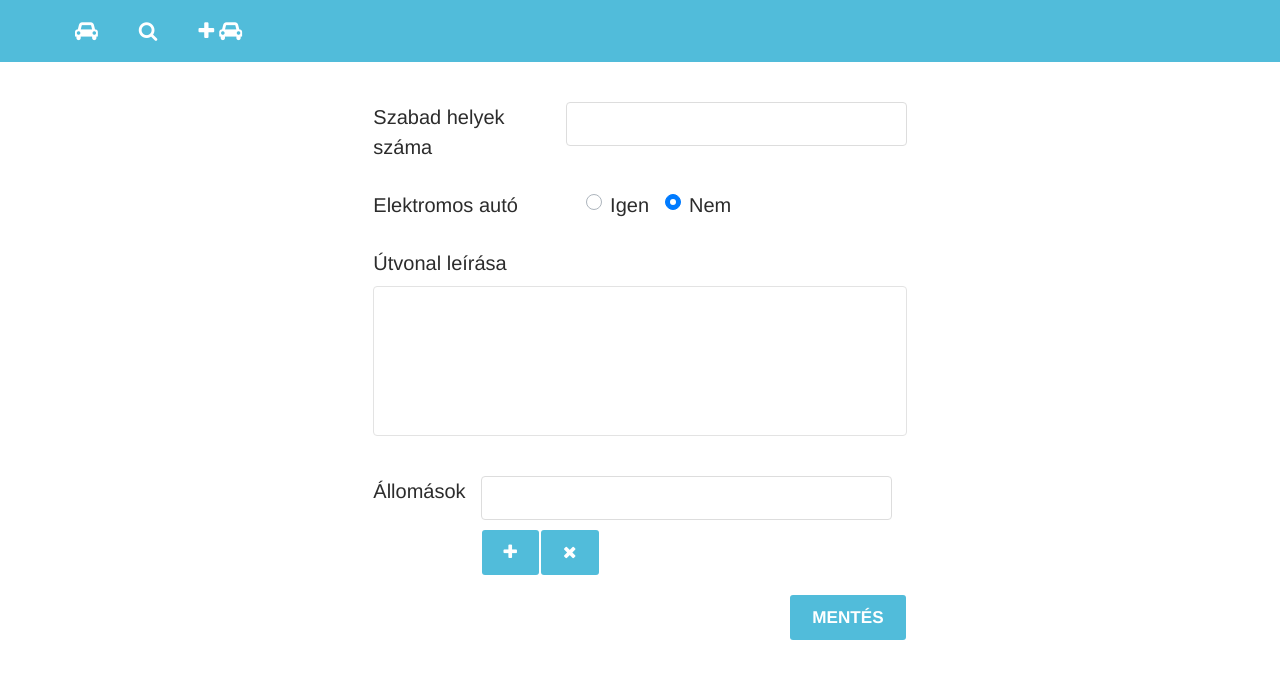
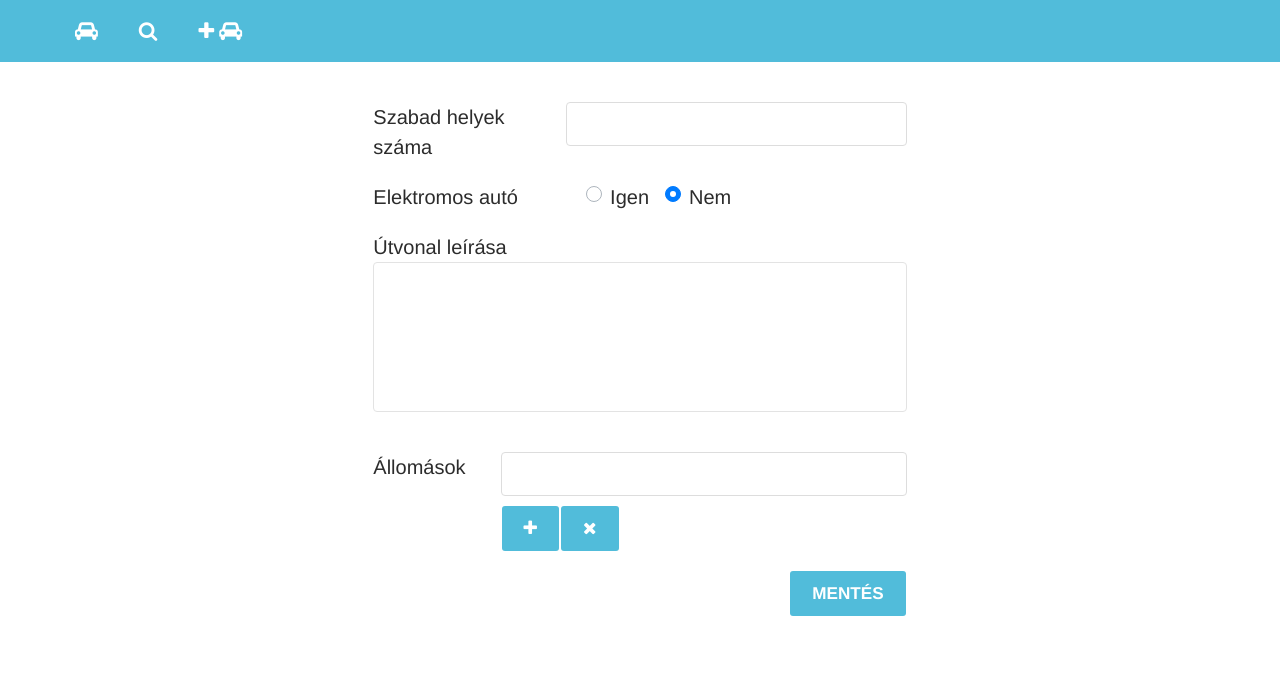
Before and after one commit to zoli333/TeleCar, a Vue app in the folder frontend/: page /add-car in a window 1280 px wide. Shown: the top 678 px of the page. Built offline with nearby package versions, Linux system fonts and the light colour scheme.

Commit message:
more frontend style fix on AddCar.vue

```diff
--- a/frontend/src/pages/AddCar.vue
+++ b/frontend/src/pages/AddCar.vue
@@ -22,7 +22,7 @@
     </b-row>
     <b-row class="route-information" align-h="center">
       <label for="stops">Állomások</label>
-      <b-col>
+      <b-col class="route-information-column">
         <b-row id="stops" v-for="(station, index) in stations" :key="index">
           <b-col>
             <b-form-input v-model="station.value"></b-form-input>
@@ -99,6 +99,10 @@ export default {
   width: 100%;
   margin: 0 auto;
 }
+.form-control {
+  font-size: 20px;
+}
+
 .car-information {
   padding-top: 20px;
 }
@@ -111,12 +115,16 @@ export default {
 #is-electric-car {
   padding-left: 20px;
 }
-.form-control {
-  font-size: 20px;
-}
 #route-description {
   padding-left: 10;
   line-height: normal;
   min-height: 150px;
 }
+.route-information-column {
+  padding-left: 35px;
+  padding-right: 0;
+}
+label {
+  margin-bottom: 0;
+}
 </style>
```
